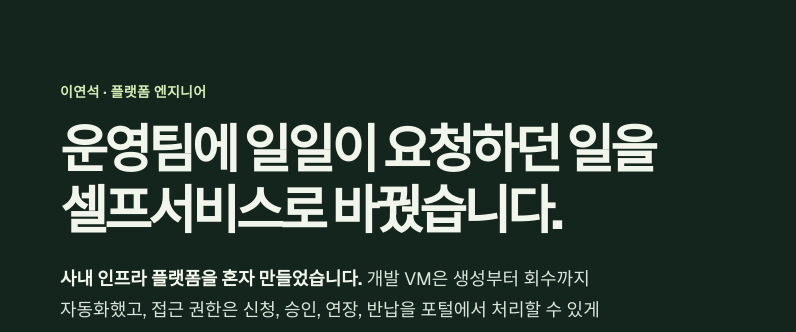
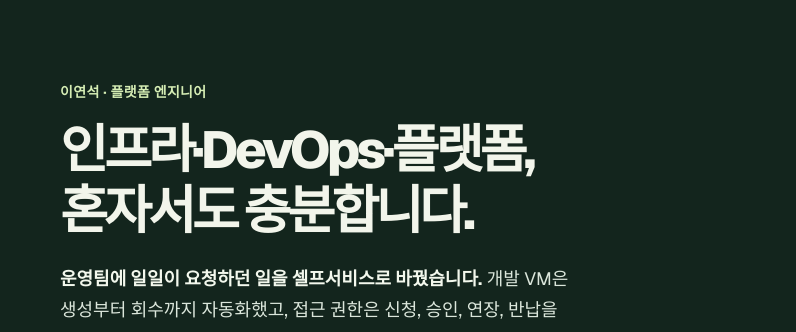
Before and after one commit to yeon3724/yeon3724.github.io, a plain HTML site: page index.html in a window 1280 px wide. Shown: the part 104-436 px from the top of the page, 0-796 px from the left. Drawn offline with nearby package versions, Linux system fonts and the light colour scheme.

Commit message:
docs: restore the original portfolio headline

```diff
--- a/index.html
+++ b/index.html
@@ -115,8 +115,8 @@
       <section class="wrap hero" aria-labelledby="intro-title">
         <div class="hero-copy">
           <div class="eyebrow">이연석 · 플랫폼 엔지니어</div>
-          <h1 id="intro-title">운영팀에 일일이 요청하던 일을 셀프서비스로 바꿨습니다.</h1>
-          <p><strong>사내 인프라 플랫폼을 혼자 만들었습니다.</strong> 개발 VM은 생성부터 회수까지 자동화했고, 접근 권한은 신청, 승인, 연장, 반납을 포털에서 처리할 수 있게 했습니다.</p>
+          <h1 id="intro-title">인프라·DevOps·플랫폼, 혼자서도 충분합니다.</h1>
+          <p><strong>운영팀에 일일이 요청하던 일을 셀프서비스로 바꿨습니다.</strong> 개발 VM은 생성부터 회수까지 자동화했고, 접근 권한은 신청, 승인, 연장, 반납을 포털에서 처리할 수 있게 했습니다.</p>
           <a class="button" href="#work">대표 사례 보기 <span aria-hidden="true">↓</span></a>
         </div>
         <figure class="hero-photo">
```
